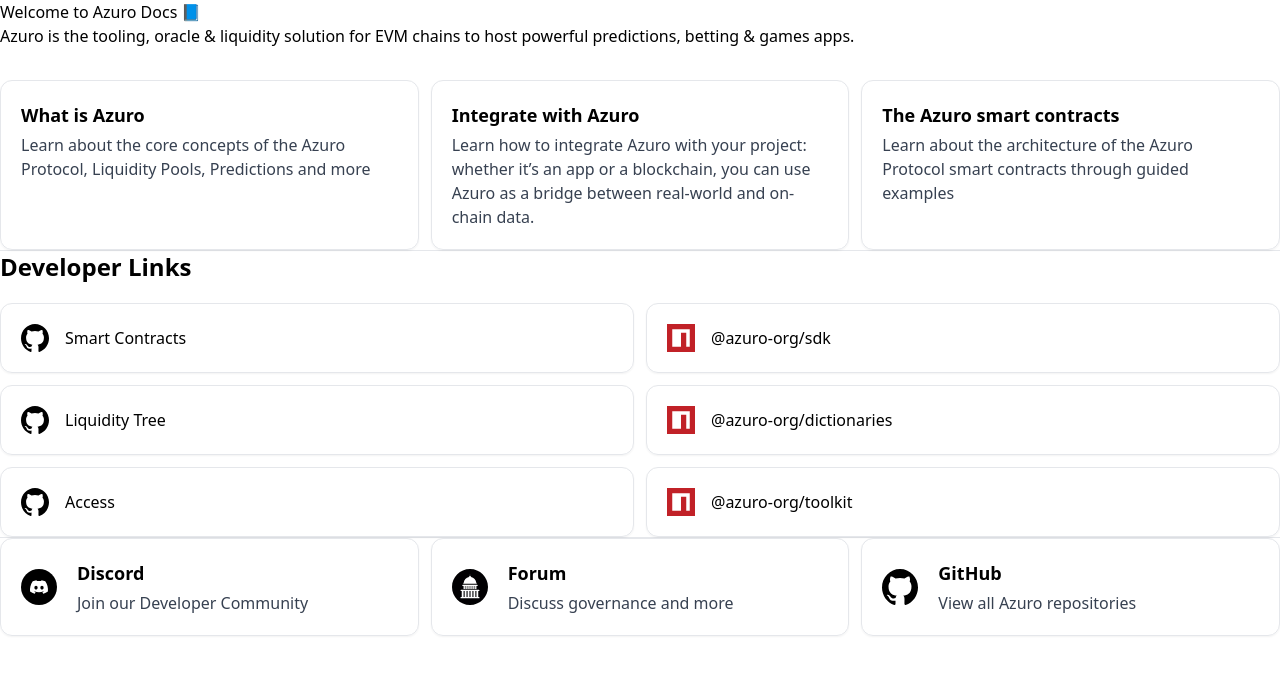
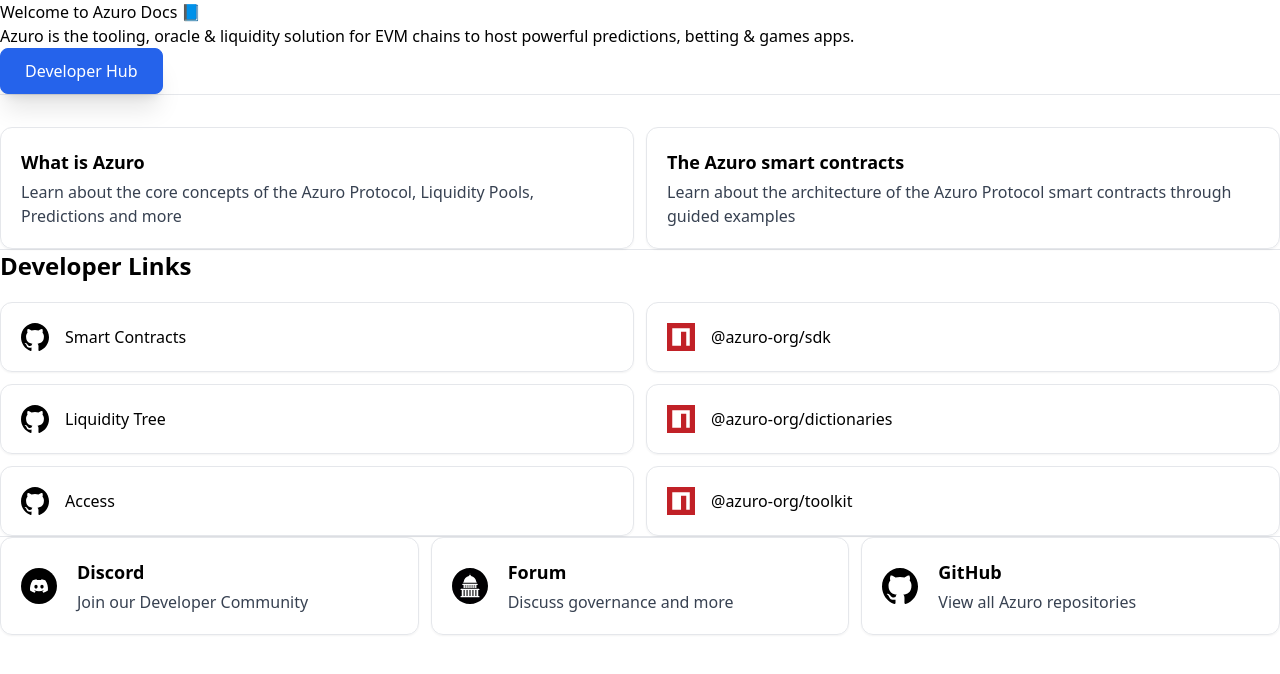
Before and after one commit to Azuro-protocol/gem-docs, a Next.js app: page / in a window 1280 px wide. Shown: the top 674 px of the page. Built offline with nearby package versions, Linux system fonts and the light colour scheme.

Commit message:
upd main page

```diff
--- a/pages/index.mdx
+++ b/pages/index.mdx
@@ -1,18 +1,23 @@
 import { Button, Card } from 'components'
 
 # Welcome to Azuro Docs 📘
+
 Azuro is the tooling, oracle & liquidity solution for EVM chains to host powerful predictions, betting & games apps.
 
-<div className="grid lg:grid-cols-3 gap-3 mt-8">
+###
+<div className="px-50">
+  <Button
+    toTab="https://gem.azuro.org/hub"
+    title="Developer Hub"
+  />
+</div>
+---
+
+<div className="grid lg:grid-cols-2 gap-3 mt-8">
   <Card
     title="What is Azuro"
     text="Learn about the core concepts of the Azuro Protocol, Liquidity Pools, Predictions and more"
     to="/concepts/overview"
-  />
-  <Card
-    title="Integrate with Azuro"
-    text="Learn how to integrate Azuro with your project: whether it’s an app or a blockchain, you can use Azuro as a bridge between real-world and on-chain data."
-    to="/hub"
   />
   <Card
     title="The Azuro smart contracts"
@@ -20,8 +25,8 @@ Azuro is the tooling, oracle & liquidity solution for EVM chains to host powerfu
     to="/contracts/overview"
   />
 </div>
+---
 
----
 
 <div className="text-2xl font-semibold">Developer Links</div>
 
```
